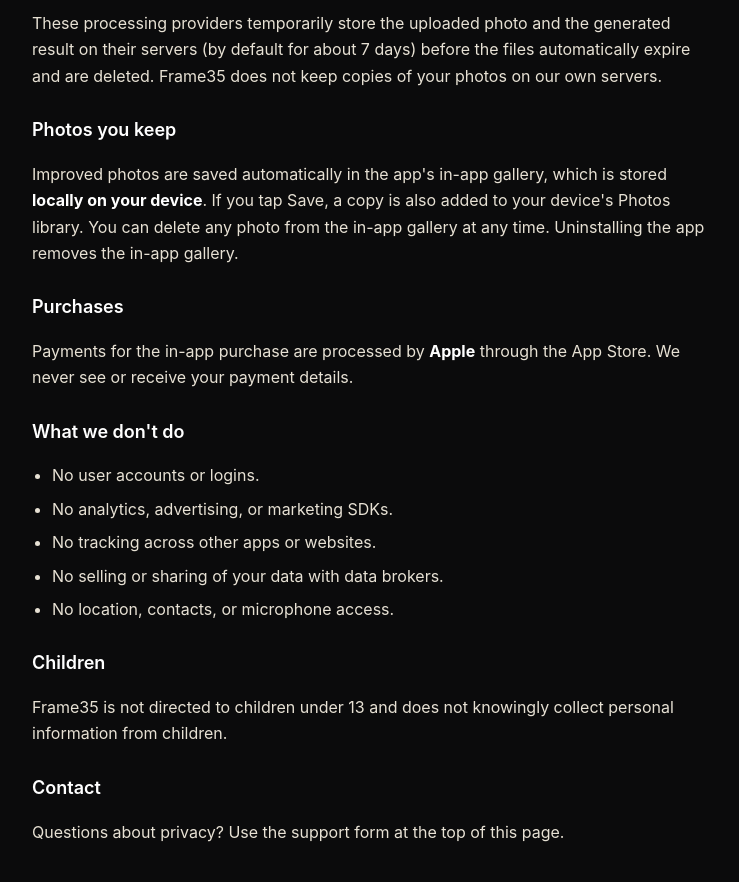
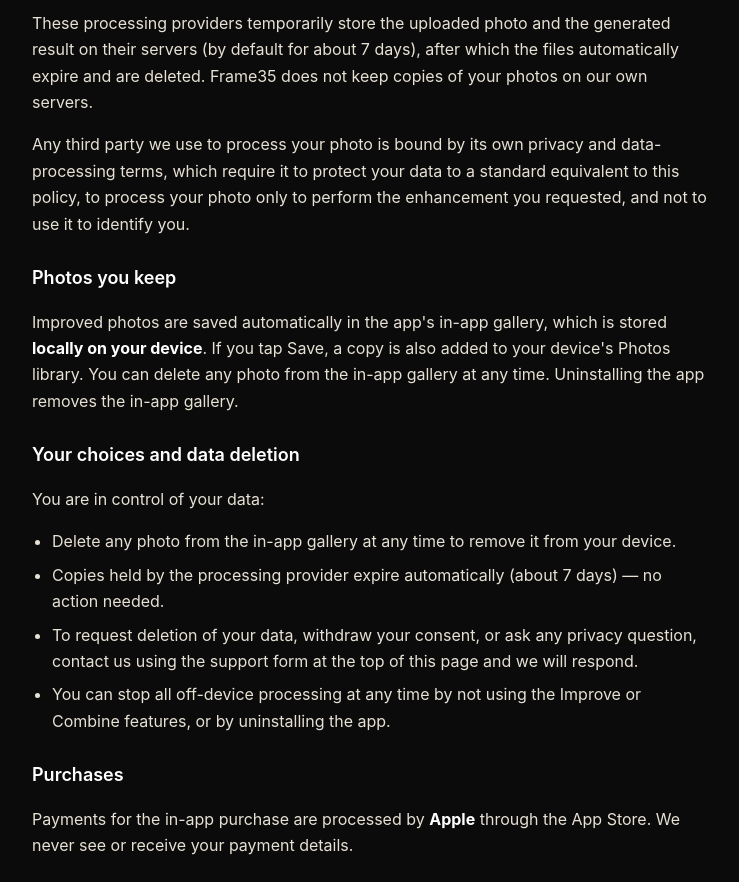
Before and after one commit to tgpm5yshnm-ui/frame35-support, a plain HTML site: page index.html in a window 1280 px wide. Shown: the part 1800-2682 px from the top of the page, without its empty margins (270-1009 px from the left). Drawn offline with Linux system fonts and the light colour scheme.

Commit message:
Update index.html

```diff
--- a/index.html
+++ b/index.html
@@ -82,10 +82,20 @@
 
   <h3>How your photos are processed</h3>
   <p>When you tap Improve or Combine, your selected photo is sent — over an encrypted connection — to a third-party AI image-processing service that generates the enhanced result and returns it to your device. Your photo is used <strong>only</strong> to produce that result.</p>
-  <p>These processing providers temporarily store the uploaded photo and the generated result on their servers (by default for about 7 days) before the files automatically expire and are deleted. Frame35 does not keep copies of your photos on our own servers.</p>
+  <p>These processing providers temporarily store the uploaded photo and the generated result on their servers (by default for about 7 days), after which the files automatically expire and are deleted. Frame35 does not keep copies of your photos on our own servers.</p>
+  <p>Any third party we use to process your photo is bound by its own privacy and data-processing terms, which require it to protect your data to a standard equivalent to this policy, to process your photo only to perform the enhancement you requested, and not to use it to identify you.</p>
 
   <h3>Photos you keep</h3>
   <p>Improved photos are saved automatically in the app's in-app gallery, which is stored <strong>locally on your device</strong>. If you tap Save, a copy is also added to your device's Photos library. You can delete any photo from the in-app gallery at any time. Uninstalling the app removes the in-app gallery.</p>
+
+  <h3>Your choices and data deletion</h3>
+  <p>You are in control of your data:</p>
+  <ul>
+    <li>Delete any photo from the in-app gallery at any time to remove it from your device.</li>
+    <li>Copies held by the processing provider expire automatically (about 7 days) — no action needed.</li>
+    <li>To request deletion of your data, withdraw your consent, or ask any privacy question, contact us using the support form at the top of this page and we will respond.</li>
+    <li>You can stop all off-device processing at any time by not using the Improve or Combine features, or by uninstalling the app.</li>
+  </ul>
 
   <h3>Purchases</h3>
   <p>Payments for the in-app purchase are processed by <strong>Apple</strong> through the App Store. We never see or receive your payment details.</p>
@@ -102,8 +112,11 @@
   <h3>Children</h3>
   <p>Frame35 is not directed to children under 13 and does not knowingly collect personal information from children.</p>
 
+  <h3>Changes to this policy</h3>
+  <p>We may update this policy from time to time. Changes take effect when posted on this page, and we will update the date shown above. Use of Frame35 is also subject to Apple's Standard Licensed Application End User License Agreement.</p>
+
   <h3>Contact</h3>
-  <p>Questions about privacy? Use the support form at the top of this page.</p>
+  <p>Questions about privacy, or a request to access or delete your data? Use the support form at the top of this page.</p>
 
   <footer>© 2026 Frame35. All rights reserved.</footer>
 </div>
```
